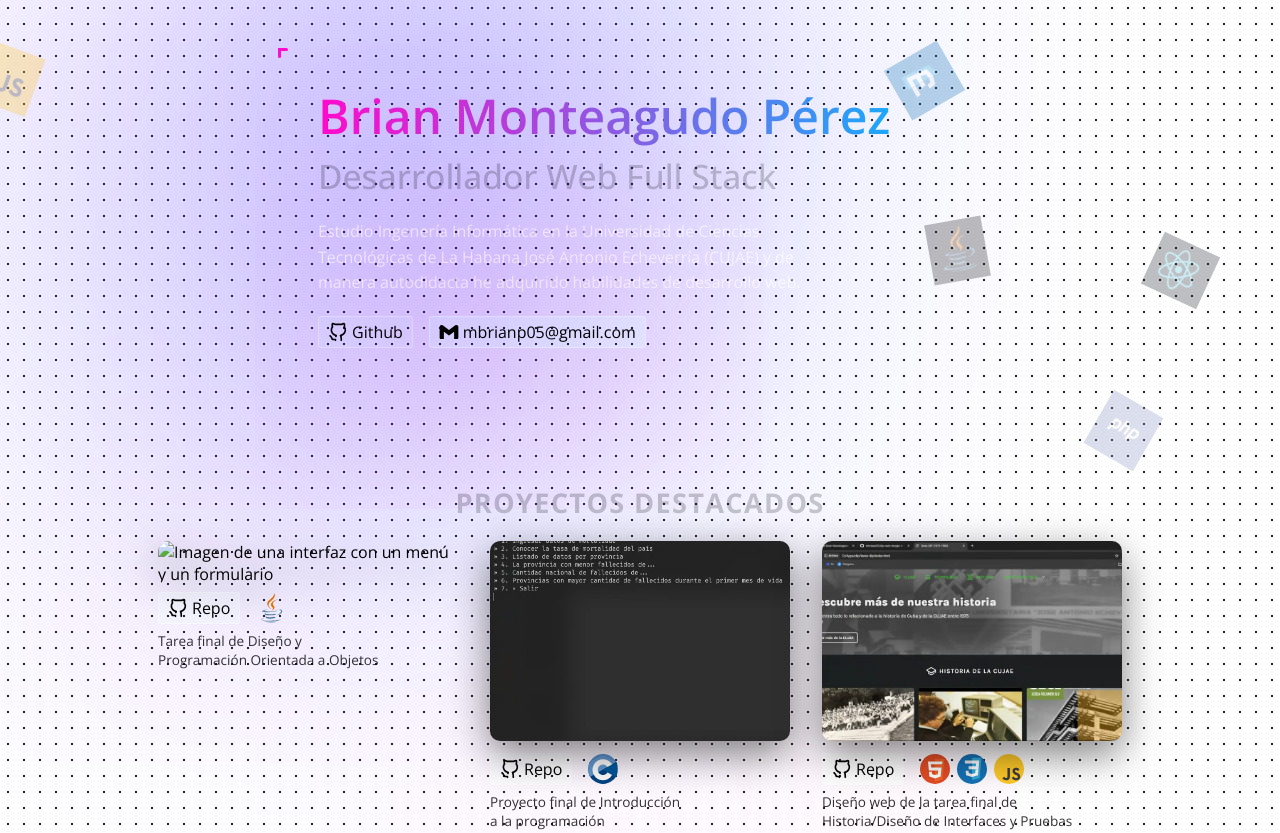
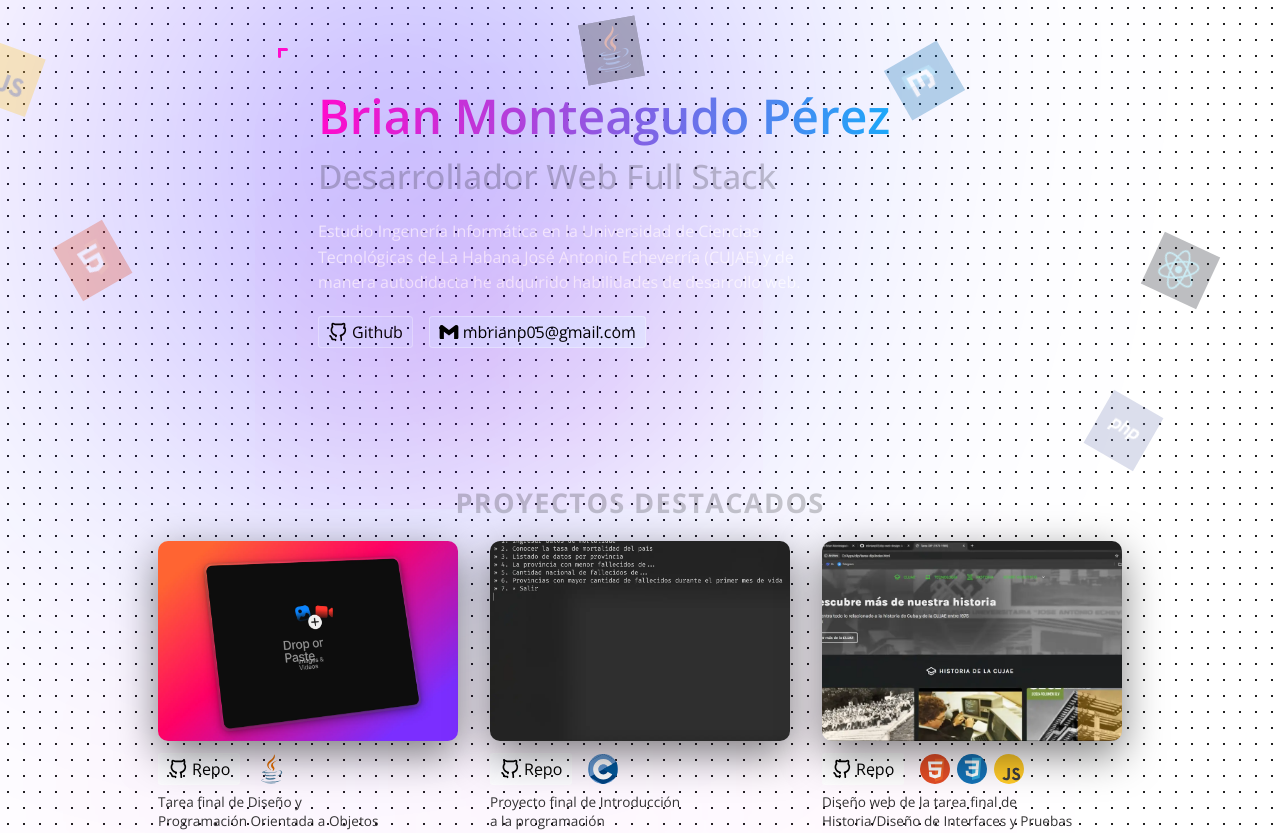
Before and after one commit to mbrianp05/personal-porfolio, a plain HTML site: page index.html in a window 1280 px wide. Shown: the top 833 px of the page. Drawn offline with nearby package versions, Linux system fonts and the light colour scheme.

Commit message:
Use sample pic

```diff
--- a/index.html
+++ b/index.html
@@ -138,13 +138,22 @@
               fill="white" />
           </svg>
         </div>
+        <div class="tech-badge" style="--tech-color: #E44D26">
+          <svg width="40" viewBox="0 0 32 32" fill="none" style="--tech-color: #E44D26">
+            <path d="M6 28L4 3H28L26 28L16 31L6 28Z" fill="#E44D26" />
+            <path d="M26 5H16V29.5L24 27L26 5Z" fill="#F16529" />
+            <path
+              d="M9.5 17.5L8.5 8H24L23.5 11H11.5L12 14.5H23L22 24L16 26L10 24L9.5 19H12.5L13 21.5L16 22.5L19 21.5L19.5 17.5H9.5Z"
+              fill="white" />
+          </svg>
+        </div>
       </div>
     </section>
     <section id="projects">
       <h2>Proyectos destacados</h2>
       <div id="projects-wrapper">
         <div class="card">
-          <img src="" alt="Imagen de una interfaz con un menú y un formulario">
+          <img src="img/sample.webp" alt="Imagen de una interfaz con un menú y un formulario">
           <div class="card-header">
             <div class="card-link">
               <a href="https://github.com/mbrianp05/dpoo-final-project" target="_blank" class="social-tag">
@@ -209,7 +218,7 @@
               </a>
             </div>
             <div class="stack">
-              <svg width="35" height="35" viewbox="0 0 38 40" style="--tech-color: #659ad2">
+              <svg width="35" height="35" viewbox="0 0 37 41" style="--tech-color: #659ad2">
                 <path fill="#283593" fill-rule="evenodd"
                   d="m 17.903,0.28628166 c 0.679,-0.381 1.515,-0.381 2.193,0 C 23.451,2.1692817 33.547,7.8372817 36.903,9.7202817 37.582,10.100282 38,10.804282 38,11.566282 c 0,3.766 0,15.101 0,18.867 0,0.762 -0.418,1.466 -1.097,1.847 -3.355,1.883 -13.451,7.551 -16.807,9.434 -0.679,0.381 -1.515,0.381 -2.193,0 -3.355,-1.883 -13.451,-7.551 -16.807,-9.434 -0.678,-0.381 -1.096,-1.084 -1.096,-1.846 0,-3.766 0,-15.101 0,-18.867 0,-0.762 0.418,-1.466 1.097,-1.8470003 3.354,-1.883 13.452,-7.551 16.806,-9.43400004 z"
                   clip-rule="evenodd" id="path2" style="fill:#004482;fill-opacity:1" />
--- a/style.css
+++ b/style.css
@@ -185,14 +185,19 @@ section {
       rotate: -120deg;
     }
     &:nth-child(4) {
-      right: 23%;
-      top: 220px;
+      right: 50%;
+      top: 20px;
       rotate: -370deg;
     }
     &:nth-child(5) {
       right: 10%;
       top: 400px;
       rotate: -330deg;
+    }
+    &:nth-child(6) {
+      left: 5%;
+      top: 230px;
+      rotate: 330deg;
     }
   }
 }
```
Also changed, not shown: img/sample.webp (added).
